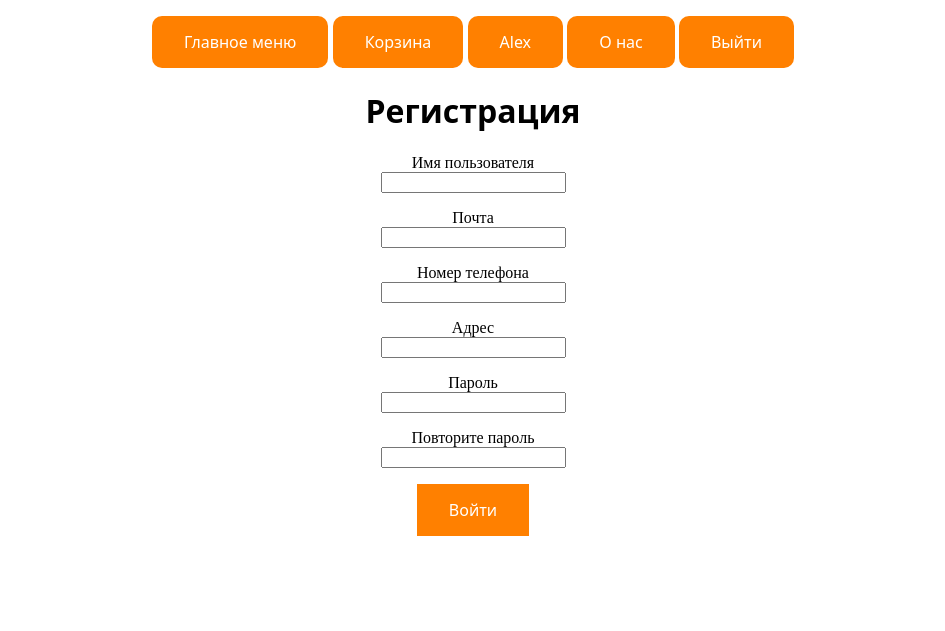
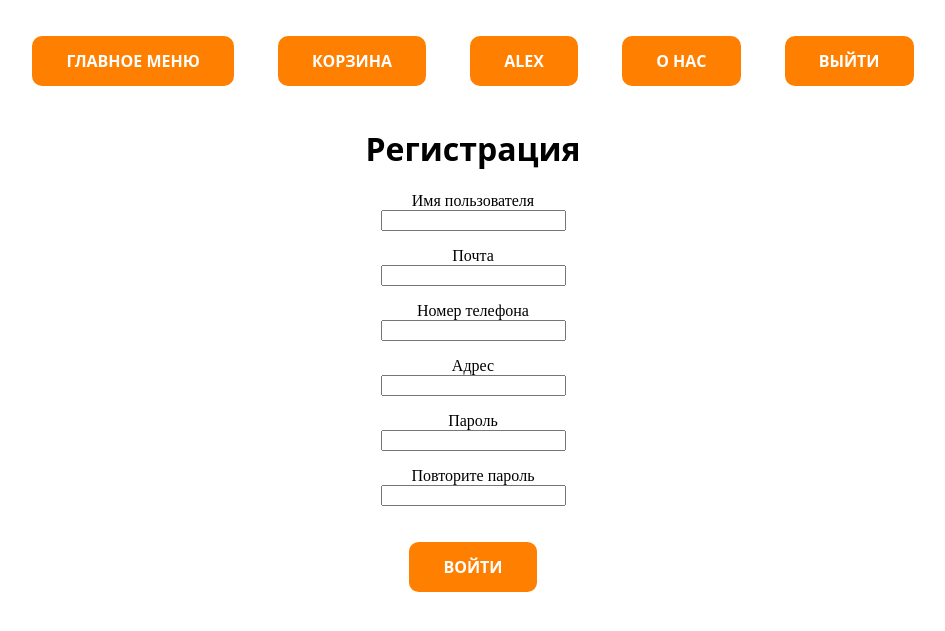
Before and after one commit to yegor-kirovich/site-for-pizza, a Flask app: page /register in a window 1280 px wide. Shown: the top 631 px of the page, without its empty margins (167-1112 px from the left). Run offline with Flask 2, Linux system fonts and the light colour scheme; a user stored in the database is signed in.

Commit message:
added last part of design of site

```diff
--- a/main.py
+++ b/main.py
@@ -27,10 +27,6 @@ login_manager.init_app(app)
 
 dis = False
 
-a = {}
-for i in range(1, 63):
-    a[i] = 1
-
 
 @login_manager.user_loader
 def load_user(user_id):
@@ -40,18 +36,17 @@ def load_user(user_id):
 
 @app.route('/')
 def main_menu():
-    global dis, a
+    global dis
     db_sess = db_session.create_session()
     pizza = db_sess.query(Pizza)
     snack = db_sess.query(Snack)
     short = "static/img/"
-    cou = a
     if current_user.is_authenticated and (current_user.count_orders % 10 == 0):
         dis = True
         return render_template("main.html", pizza=pizza,
-                               short=short, discount=1, snack=snack, title='Пиццерия', cou=cou)
+                               short=short, discount=1, snack=snack, title='Пиццерия')
     dis = False
-    return render_template("main.html", pizza=pizza, short=short, discount=0, snack=snack, title='Пиццерия', cou=cou)
+    return render_template("main.html", pizza=pizza, short=short, discount=0, snack=snack, title='Пиццерия')
 
 
 @app.route('/add_pizza/<int:pizza_id>', methods=['GET', 'POST'])
@@ -87,20 +82,17 @@ def add_pizza(pizza_id):
 
 @app.route('/add_snack/<int:snack_id>')
 def add_snack(snack_id):
-    global a
     db_sess = db_session.create_session()
     if current_user.is_authenticated:
-        for _ in range(a[snack_id]):
-            order_snack = Snacks_orders()
-            order_snack.snack_id = snack_id
-            current_user.snacks_orders.append(order_snack)
-            db_sess.merge(current_user)
+        order_snack = Snacks_orders()
+        order_snack.snack_id = snack_id
+        current_user.snacks_orders.append(order_snack)
+        db_sess.merge(current_user)
         db_sess.commit()
     else:
         orders = session.get('orders', {'pizzas': [],
                                         'snacks': []})
-        for _ in range(a[snack_id]):
-            orders['snacks'].append({'snack_id': snack_id})
+        orders['snacks'].append({'snack_id': snack_id})
         session['orders'] = orders
     return redirect('/')
 
--- a/static/css/base.css
+++ b/static/css/base.css
@@ -7,6 +7,7 @@
   display: inline-block;
   font-size: 16px;
   border-radius: 10px;
+  border: 2px solid #ff8000;
   font-family: Dodo, system-ui, -apple-system, BlinkMacSystemFont, "Segoe UI", Roboto, Oxygen-Sans, Ubuntu, Cantarell, "Helvetica Neue", Arial, sans-serif, "Apple Color Emoji", "Segoe UI Emoji", "Segoe UI Symbol";
 }
 .navbar {
@@ -16,3 +17,48 @@
 h1{
     font-family: Dodo, system-ui, -apple-system, BlinkMacSystemFont, "Segoe UI", Roboto, Oxygen-Sans, Ubuntu, Cantarell, "Helvetica Neue", Arial, sans-serif, "Apple Color Emoji", "Segoe UI Emoji", "Segoe UI Symbol";
 }
+.btn {
+  box-sizing: border-box;
+  -webkit-appearance: none;
+     -moz-appearance: none;
+          appearance: none;
+  background-color: transparent;
+  border: 2px solid #ff8000;
+  border-radius: 0.6em;
+  color: #e74c3c;
+  cursor: pointer;
+  display: -webkit-box;
+  display: -webkit-flex;
+  display: -ms-flexbox;
+  display: flex;
+  -webkit-align-self: center;
+      -ms-flex-item-align: center;
+          align-self: center;
+  font-size: 1rem;
+  font-weight: 400;
+  line-height: 1;
+  margin: 20px;
+  padding: 1.2em 2.8em;
+  text-decoration: none;
+  text-align: center;
+  text-transform: uppercase;
+  font-family: 'Montserrat', sans-serif;
+  font-weight: 700;
+  border: 2px solid #ff8000;
+}
+.btn:hover, .btn:focus {
+  color: #fff;
+  outline: 0;
+  border: 2px solid #ff8000;
+}
+
+.btn-primary {
+  -webkit-transition: box-shadow 300ms ease-in-out, color 300ms ease-in-out;
+  transition: box-shadow 300ms ease-in-out, color 300ms ease-in-out;
+  border: 2px solid #ff8000;
+}
+.btn-primary:hover {
+  box-shadow: 0 0 40px 40px #ffffff inset;
+  border: 2px solid #ff8000;
+  color: #ff8000;
+}
--- a/static/css/register.css
+++ b/static/css/register.css
@@ -5,18 +5,6 @@ h1 {
 
 .navbar {
     text-align: center;
-}
-
-.navbar button {
-  background-color: #ff8000 ;
-  border: none;
-  color: white;
-  padding: 15px 32px;
-  text-align: center;
-  text-decoration: none;
-  display: inline-block;
-  font-size: 16px;
-  font-family: Dodo, system-ui, -apple-system, BlinkMacSystemFont, "Segoe UI", Roboto, Oxygen-Sans, Ubuntu, Cantarell, "Helvetica Neue", Arial, sans-serif, "Apple Color Emoji", "Segoe UI Emoji", "Segoe UI Symbol";
 }
 
 form {
@@ -37,6 +25,7 @@ form {
   text-decoration: none;
   display: inline-block;
   font-size: 16px;
+  border: 2px solid #ff8000;
   font-family: Dodo, system-ui, -apple-system, BlinkMacSystemFont, "Segoe UI", Roboto, Oxygen-Sans, Ubuntu, Cantarell, "Helvetica Neue", Arial, sans-serif, "Apple Color Emoji", "Segoe UI Emoji", "Segoe UI Symbol";
 }
 .n{
--- a/templates/base.html
+++ b/templates/base.html
@@ -12,26 +12,26 @@
         {% if current_user.is_authenticated %}
             {% if current_user.name != "admin" %}
                 <p>
-                    <button class="main" onClick='location.href="http://127.0.0.1:5000/"'>Главное меню</button>
-                    <button class="basket" onClick='location.href="http://127.0.0.1:5000/basket"'>Корзина</button>
-                    <button class="prof" onClick='location.href="http://127.0.0.1:5000/profile"'>{{ current_user.name }}</button>
-                    <button class="about_" onClick='location.href="http://127.0.0.1:5000/about"'>О нас</button>
-                    <button class="logout" onClick='location.href="http://127.0.0.1:5000/logout"'>Выйти</button>
+                    <button class="btn btn-primary" onClick='location.href="http://127.0.0.1:5000/"'>Главное меню</button>
+                    <button class="btn btn-primary" onClick='location.href="http://127.0.0.1:5000/basket"'>Корзина</button>
+                    <button class="btn btn-primary" onClick='location.href="http://127.0.0.1:5000/profile"'>{{ current_user.name }}</button>
+                    <button class="btn btn-primary" onClick='location.href="http://127.0.0.1:5000/about"'>О нас</button>
+                    <button class="btn btn-primary" onClick='location.href="http://127.0.0.1:5000/logout"'>Выйти</button>
                 </p>
             {% else %}
                 <p>
-                    <button class="main" onClick='location.href="http://127.0.0.1:5000/"'>Главное меню</button>
-                    <button class="prof" onClick='location.href="http://127.0.0.1:5000/admin_profile"'>Добавить Пиццу</button>
-                    <button class="logout" onClick='location.href="http://127.0.0.1:5000/logout"'>Выйти</button>
+                    <button class="btn btn-primary" onClick='location.href="http://127.0.0.1:5000/"'>Главное меню</button>
+                    <button class="btn btn-primary" onClick='location.href="http://127.0.0.1:5000/admin_profile"'>Добавить Пиццу</button>
+                    <button class="btn btn-primary" onClick='location.href="http://127.0.0.1:5000/logout"'>Выйти</button>
                 </p>
             {% endif %}
         {% else %}
             <p>
-                <button class="main" onClick='location.href="http://127.0.0.1:5000/"'>Главное меню</button>
-                <button class="basket" onClick='location.href="http://127.0.0.1:5000/basket"'>Корзина</button>
-                <button class="reg" onClick='location.href="http://127.0.0.1:5000/register"'>Зарегистрироваться</button>
-                <button class="log" onClick='location.href="http://127.0.0.1:5000/login"'>Войти</button>
-                <button class="about_" onClick='location.href="http://127.0.0.1:5000/about"'>О нас</button>
+                <button class="btn btn-primary" onClick='location.href="http://127.0.0.1:5000/"'>Главное меню</button>
+                <button class="btn btn-primary" onClick='location.href="http://127.0.0.1:5000/basket"'>Корзина</button>
+                <button class="btn btn-primary" onClick='location.href="http://127.0.0.1:5000/register"'>Зарегистрироваться</button>
+                <button class="btn btn-primary" onClick='location.href="http://127.0.0.1:5000/login"'>Войти</button>
+                <button class="btn btn-primary" onClick='location.href="http://127.0.0.1:5000/about"'>О нас</button>
             </p>
         {% endif %}
     </nav>
--- a/templates/basket.html
+++ b/templates/basket.html
@@ -127,7 +127,7 @@
     {% endif %}
     {% if not basket_is_empty %}
             <br>
-            <button onClick='location.href="http://127.0.0.1:5000/send_mail"'>Оформить заказ</button>
+            <button onClick='location.href="http://127.0.0.1:5000/send_mail"' class="btn btn-primary">Оформить заказ</button>
     {% endif %}
     {% if basket_is_empty %}
         <center><h1>В корзине пусто</h1></center>
--- a/templates/map.html
+++ b/templates/map.html
@@ -2,11 +2,11 @@
 
 {% block content %}
     <link rel="stylesheet" href="/static/css/map.css">
-    <h1>Наши пиццерии</h1>
+    <h1><center>Наши пиццерии</center></h1>
     <p class="n">
         <script type="text/javascript" charset="utf-8"
             async src="https://api-maps.yandex.ru/services/constructor/1.0/js/?um=constructor%3A6f8a3679e81a0798dc6003221198bd3f10e24efd7a780da8325b77bfa6d756ab&amp;width=609&amp;height=488&amp;lang=ru_RU&amp;scroll=true"></script>
     </p>
-    <h1>Звонок по телефону: 8-701-532-78-65</h1>
-    <h1>Наш адрес: pizzeria.shop@yandex.kz</h1>
+    <h1><center>Звонок по телефону: 8-701-532-78-65</center></h1>
+    <h1><center>Наш адрес: pizzeria.shop@yandex.kz</center></h1>
 {% endblock %}
```
Also changed, not shown: templates/main.html (+15 -42 lines), db/pizzeria.db.
